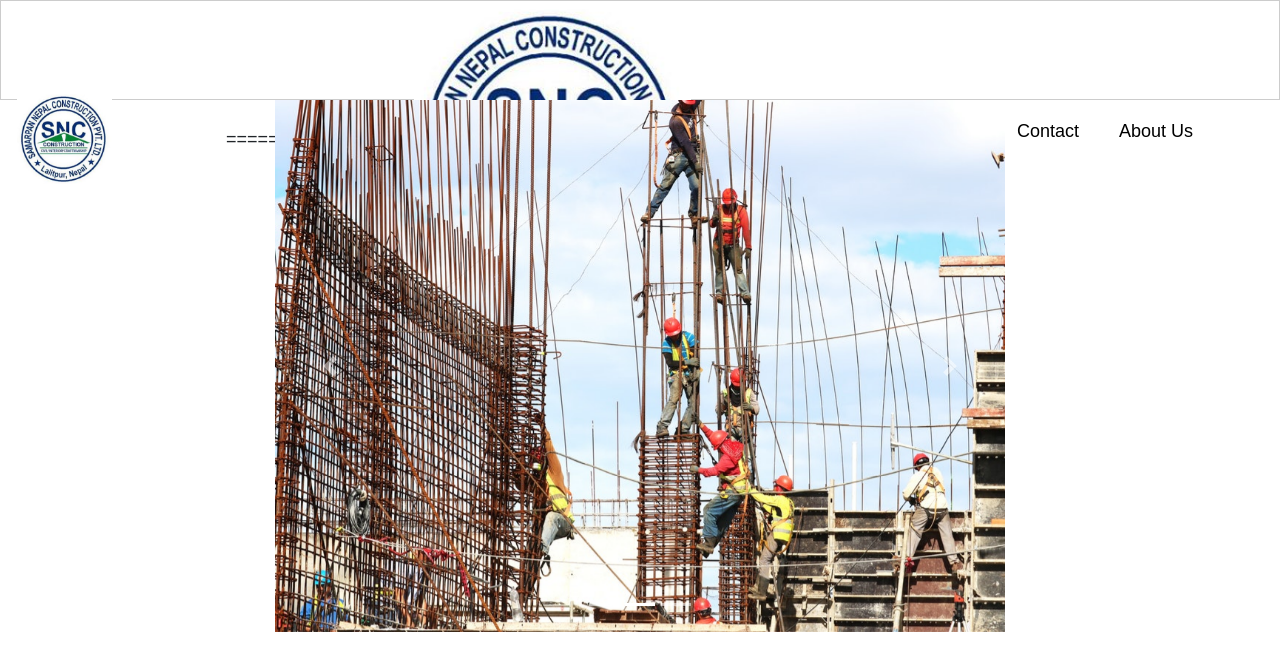
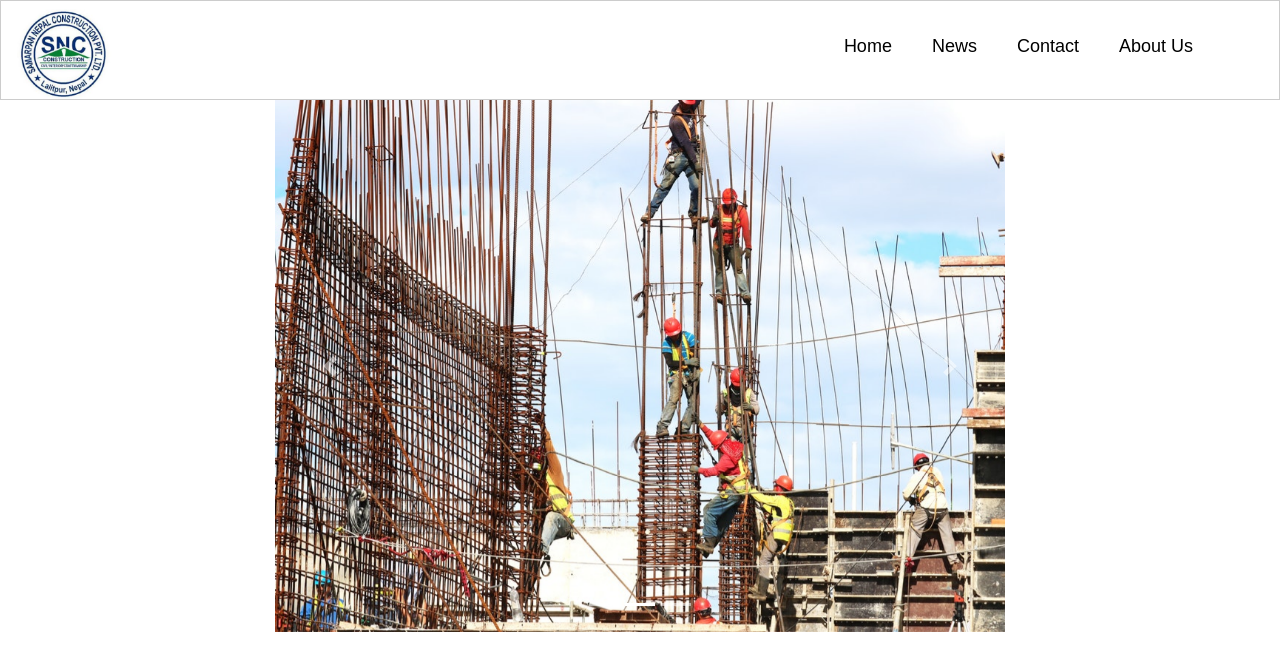
Before and after one commit to NishanTiwari/constructionSite, a plain HTML site: page index.html in a window 1280 px wide. Drawn offline with nearby package versions, Linux system fonts and the light colour scheme.

Commit message:
Update index.html
jkhjk

```diff
--- a/index.html
+++ b/index.html
@@ -16,9 +16,6 @@
     <nav class="navbar">
 
          <a href="#" id="logo"><img src="image/logo.png" width="95" height="90" /></a>
-=======
-         <a href="#" class="logo"><img src="./image/logo.png"  />
-            logo</a>
 
     <ul class="main-nav" id="menu">
         <li><a href="#default"class="nav-links" >Home</a></li>
```
